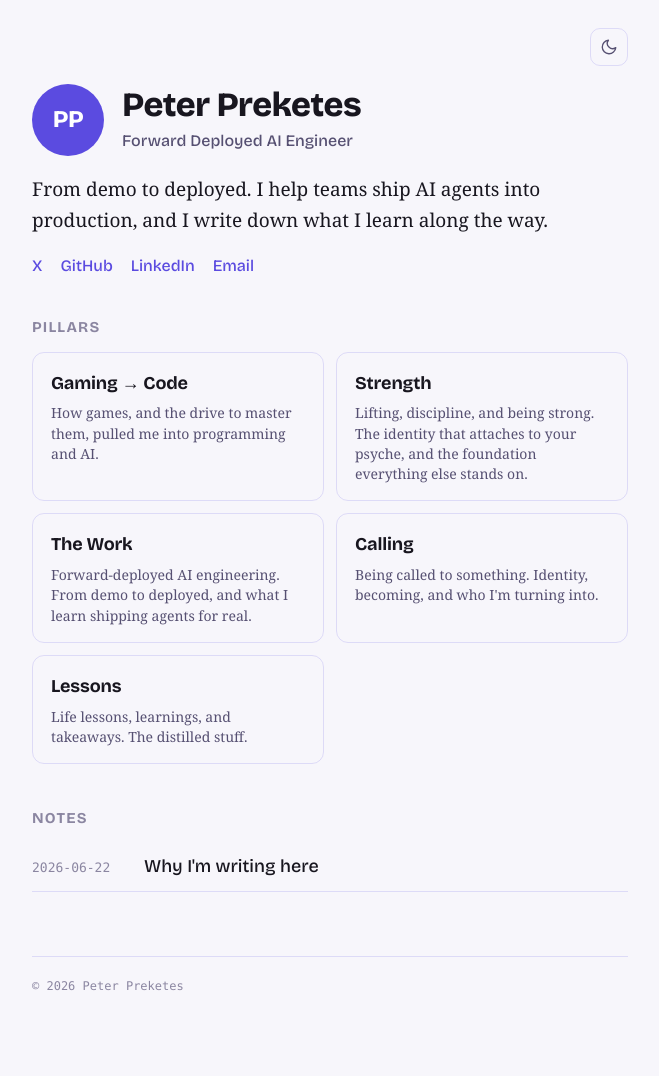
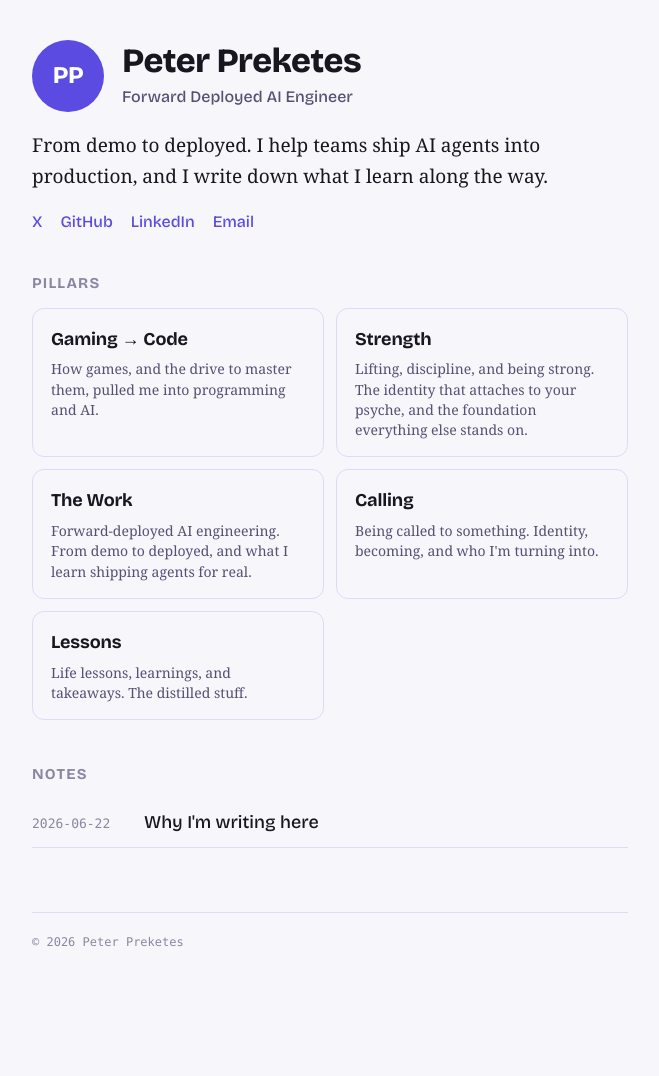
Before and after one commit to PeterP22/peterp22.github.io, a Jekyll site: the page built from index.html, in a window 1280 px wide. Shown: the whole page, without its empty margins (310-969 px from the left). Built offline with Jekyll 4.4.1, drawn with Linux system fonts in a browser that asks for light colours; after the commit the page ends 1032 px from its top, so only the background shows below that.

Commit message:
Remove dark mode; light only per preference

```diff
--- a/_layouts/default.html
+++ b/_layouts/default.html
@@ -5,28 +5,10 @@
   <meta name="viewport" content="width=device-width, initial-scale=1">
   <link rel="preload" href="{{ '/assets/fonts/bricolage-grotesque-latin-700-normal.woff2' | relative_url }}" as="font" type="font/woff2" crossorigin>
   <link rel="stylesheet" href="{{ '/assets/css/style.css' | relative_url }}">
-  <script>
-    (function () {
-      try {
-        var t = localStorage.getItem('theme');
-        if (t !== 'light' && t !== 'dark') {
-          t = window.matchMedia('(prefers-color-scheme: dark)').matches ? 'dark' : 'light';
-        }
-        document.documentElement.setAttribute('data-theme', t);
-      } catch (e) {}
-    })();
-  </script>
   {% seo %}
 </head>
 <body>
   <div class="wrap">
-    <div class="topbar">
-      <button id="theme-toggle" class="theme-toggle" type="button" aria-label="Toggle dark mode" title="Toggle dark mode">
-        <svg class="i-moon" width="18" height="18" viewBox="0 0 24 24" fill="none" stroke="currentColor" stroke-width="1.8" stroke-linecap="round" stroke-linejoin="round" aria-hidden="true"><path d="M21 12.79A9 9 0 1 1 11.21 3 7 7 0 0 0 21 12.79z"></path></svg>
-        <svg class="i-sun" width="18" height="18" viewBox="0 0 24 24" fill="none" stroke="currentColor" stroke-width="1.8" stroke-linecap="round" stroke-linejoin="round" aria-hidden="true"><circle cx="12" cy="12" r="4"></circle><path d="M12 2v2M12 20v2M4.93 4.93l1.41 1.41M17.66 17.66l1.41 1.41M2 12h2M20 12h2M6.34 17.66l-1.41 1.41M19.07 4.93l-1.41 1.41"></path></svg>
-      </button>
-    </div>
-
     <main>
       {{ content }}
     </main>
@@ -35,6 +17,5 @@
       <span>&copy; {{ site.time | date: "%Y" }} {{ site.author.name }}</span>
     </footer>
   </div>
-  <script src="{{ '/assets/js/theme.js' | relative_url }}"></script>
 </body>
 </html>
--- a/assets/css/style.css
+++ b/assets/css/style.css
@@ -1,6 +1,5 @@
 /* ============================================================
-   peterp22.github.io  —  Nocturne Blurple
-   Light ("B") by default, dark ("C") via [data-theme="dark"].
+   peterp22.github.io  —  Nocturne Blurple (light)
    ============================================================ */
 
 /* ---- fonts (Bricolage Grotesque, bundled) ---- */
@@ -10,8 +9,7 @@
 @font-face { font-family:"Bricolage Grotesque"; font-weight:800; src:url("/assets/fonts/bricolage-grotesque-latin-800-normal.woff2") format("woff2"); font-display:swap; }
 
 /* ---- theme tokens ---- */
-:root,
-:root[data-theme="light"] {
+:root {
   --bg:#f7f6fb;
   --surface:#ffffff;
   --ink:#18161f;
@@ -21,17 +19,6 @@
   --accent2:#9b59ff;
   --line:rgba(91,75,224,0.16);
   --code-bg:#f0eef9;
-}
-:root[data-theme="dark"] {
-  --bg:#0b0a12;
-  --surface:#14121d;
-  --ink:#ece9f5;
-  --muted:#aaa3c4;
-  --dim:#8b84ad;
-  --accent:#8f7dff;
-  --accent2:#b15cff;
-  --line:rgba(160,140,255,0.16);
-  --code-bg:#171526;
 }
 
 /* ---- base ---- */
@@ -46,28 +33,13 @@ body {
   line-height:1.65;
   -webkit-font-smoothing:antialiased;
   text-rendering:optimizeLegibility;
-  transition:background-color .2s ease, color .2s ease;
 }
-.wrap { max-width:640px; margin:0 auto; padding:28px 22px 80px; }
+.wrap { max-width:640px; margin:0 auto; padding:40px 22px 80px; }
 
 h1,h2,h3,.name { font-family:"Bricolage Grotesque",sans-serif; letter-spacing:-0.02em; line-height:1.1; color:var(--ink); }
 
 a { color:var(--accent); text-decoration:none; }
 a:hover { text-decoration:underline; text-underline-offset:3px; text-decoration-thickness:1px; }
-
-/* ---- topbar / theme toggle ---- */
-.topbar { display:flex; justify-content:flex-end; margin-bottom:18px; }
-.theme-toggle {
-  display:inline-flex; align-items:center; justify-content:center;
-  width:38px; height:38px; padding:0;
-  color:var(--muted); background:transparent;
-  border:1px solid var(--line); border-radius:10px;
-  cursor:pointer; transition:color .15s ease, border-color .15s ease;
-}
-.theme-toggle:hover { color:var(--accent); border-color:var(--accent); }
-.theme-toggle .i-sun { display:none; }
-:root[data-theme="dark"] .theme-toggle .i-moon { display:none; }
-:root[data-theme="dark"] .theme-toggle .i-sun { display:inline; }
 
 /* ---- profile ---- */
 .profile { display:flex; align-items:center; gap:18px; margin-bottom:18px; }
--- a/assets/js/theme.js
+++ /dev/null
@@ -1,10 +0,0 @@
-(function () {
-  var btn = document.getElementById('theme-toggle');
-  if (!btn) return;
-  btn.addEventListener('click', function () {
-    var current = document.documentElement.getAttribute('data-theme') === 'dark' ? 'dark' : 'light';
-    var next = current === 'dark' ? 'light' : 'dark';
-    document.documentElement.setAttribute('data-theme', next);
-    try { localStorage.setItem('theme', next); } catch (e) {}
-  });
-})();
```
Also changed, not shown: docs/superpowers/specs/2026-06-22-personal-site-design.md (+2 -2 lines), README.md.
